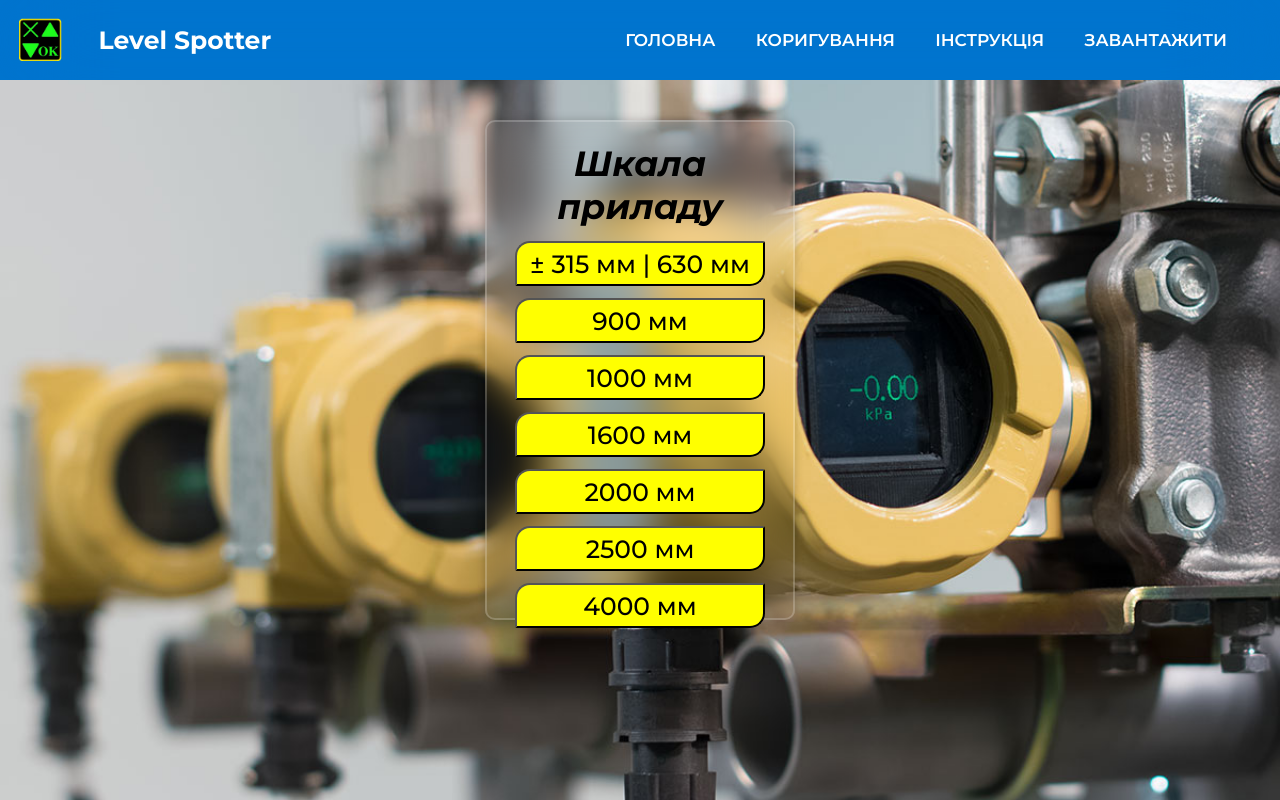
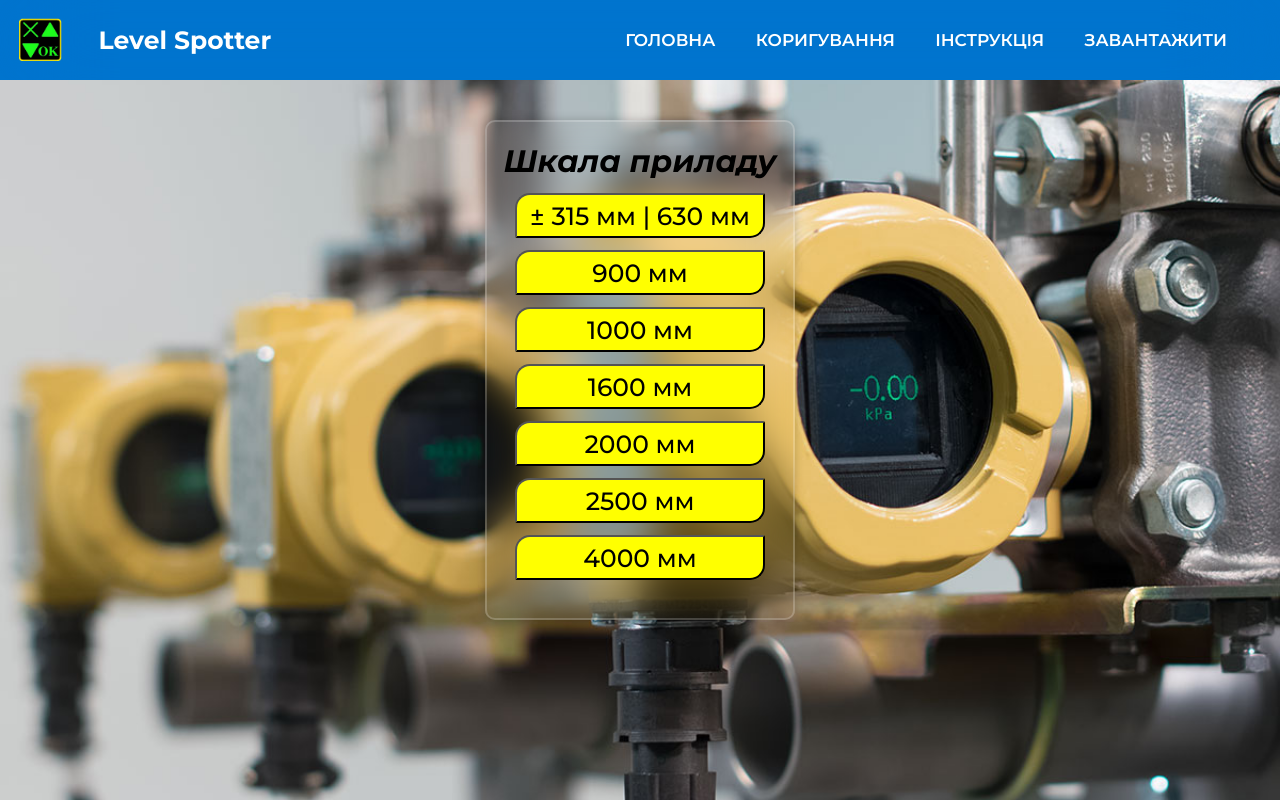
Before and after one commit to AndreyPetrov0/Django-LevelSpotter, a Django app: page //spotter in a window 1280 px wide. Run offline with Django 4.2, Linux system fonts and the light colour scheme.

Commit message:
Update style.css

```diff
--- a/spotter/static/spotter/css/style.css
+++ b/spotter/static/spotter/css/style.css
@@ -22,7 +22,7 @@
     color: black;
     text-align: center;
     font-style: italic;
-    font-size: 35px;
+    font-size: 31px;
 }
 
 .list_csale {
```
